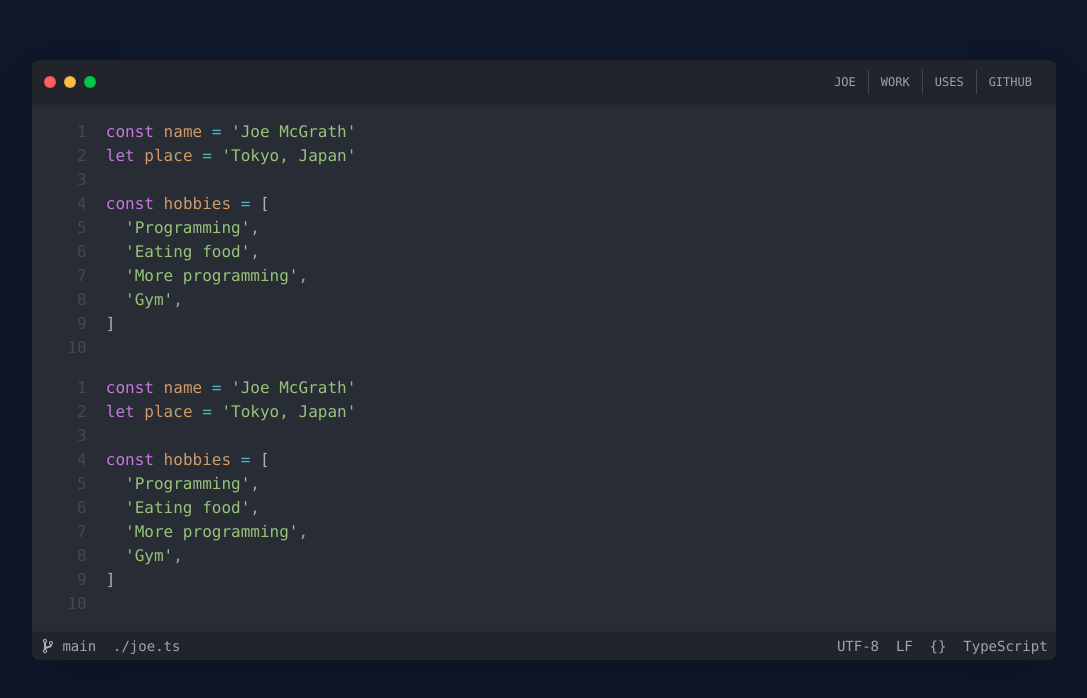
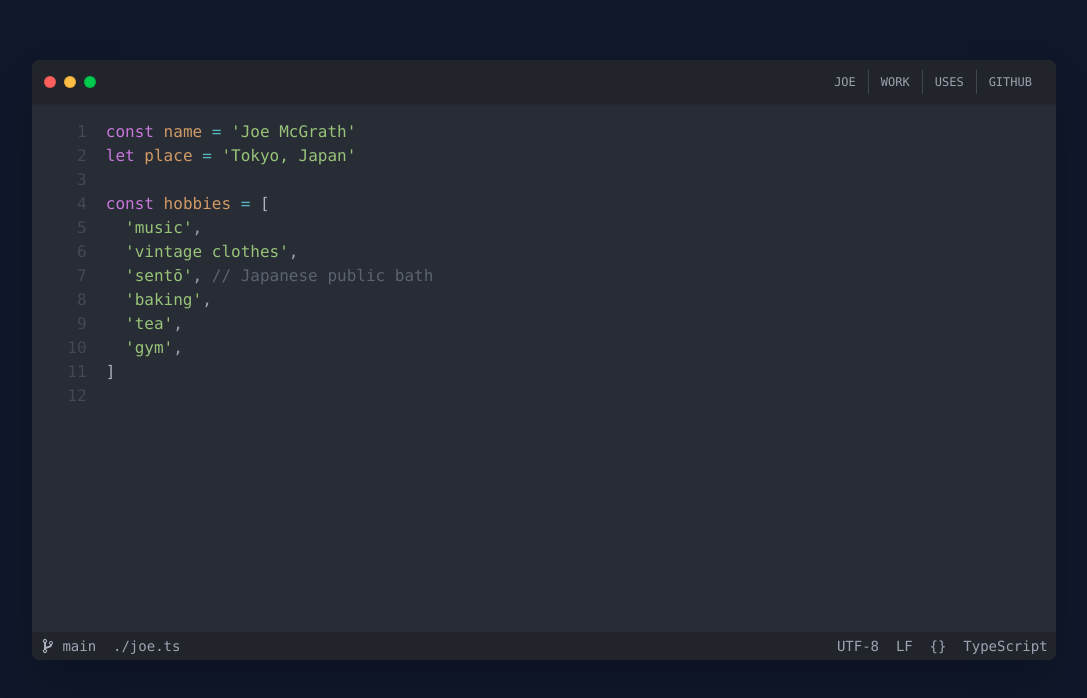
Before and after one commit to josephmcg/portfolio, a Next.js app: page /work in a window 1280 px wide. Shown: the top 698 px of the page, without its empty margins (96-1183 px from the left). Built offline with nearby package versions, Linux system fonts and the light colour scheme.

Commit message:
feat: wip terminal

```diff
--- a/src/app/globals.css
+++ b/src/app/globals.css
@@ -3,8 +3,8 @@
 @tailwind utilities;
 
 :root {
-  --primary: #282c34;
-  --scrollbar-color-track: var(--primary);
+  /* primary color */
+  --scrollbar-color-track: #282c34;
   /* plain color w/ 25% opacity */
   --scrollbar-color-thumb: rgba(171, 178, 191, 0.25);
   --scrollbar-width: thin;
@@ -15,6 +15,7 @@ body {
   @apply bg-slate-900 text-plain;
 }
 
+/* https://developer.chrome.com/docs/css-ui/scrollbar-styling#supporting_older_browser_versions */
 /* Modern browsers with `scrollbar-*` support */
 @supports (scrollbar-width: auto) {
   * {
--- a/src/app/layout.tsx
+++ b/src/app/layout.tsx
@@ -6,7 +6,7 @@ import { Inter } from 'next/font/google'
 
 import { Footer } from '~/components/Footer'
 import { Header } from '~/components/Header/Header'
-import { Terminal } from '~/components/Terminal'
+import { Terminal } from '~/components/Terminal/Terminal'
 
 const inter = Inter({ subsets: ['latin'] })
 
--- a/src/app/work/page.tsx
+++ b/src/app/work/page.tsx
@@ -1,4 +1,4 @@
-import { Terminal } from '~/components/Terminal'
+import { Terminal } from '~/components/Terminal/Terminal'
 
 export default function Work(): React.JSX.Element {
   return <Terminal />
--- a/src/components/Terminal.tsx
+++ /dev/null
@@ -1,119 +0,0 @@
-import { PropsWithChildren } from 'react'
-
-type EmptyLine = Record<string, never>
-
-type DeclarationLine = {
-  declaration: 'const' | 'let' | 'var'
-  name: string
-  value: string
-  type: 'string' | 'number' | 'boolean' | 'bracket'
-  indent?: number
-}
-
-type StandardLine = {
-  value: string
-  type: 'string' | 'number' | 'boolean' | 'bracket'
-  indent?: number
-}
-
-type Line = DeclarationLine | StandardLine | EmptyLine
-
-const lines: Line[] = [
-  {
-    declaration: 'const',
-    name: 'name',
-    value: 'Joe McGrath',
-    type: 'string',
-  },
-  {
-    declaration: 'let',
-    name: 'place',
-    value: 'Tokyo, Japan',
-    type: 'string',
-  },
-  {},
-  {
-    declaration: 'const',
-    name: 'hobbies',
-    value: '[',
-    type: 'bracket',
-  },
-  {
-    value: 'Programming',
-    type: 'string',
-    indent: 1,
-  },
-  {
-    value: 'Eating food',
-    type: 'string',
-    indent: 1,
-  },
-  {
-    value: 'More programming',
-    type: 'string',
-    indent: 1,
-  },
-  {
-    value: 'Gym',
-    type: 'string',
-    indent: 1,
-  },
-  {
-    value: ']',
-    type: 'bracket',
-  },
-  {},
-]
-
-export const Terminal: React.FC<PropsWithChildren> = ({ children }) => {
-  return (
-    <main className="flex-1 overflow-auto">
-      <pre className="relative py-4 text-gray-400">
-        {lines.map((line, i) => (
-          <div key={i} className="relative flex px-4">
-            <div className="w-[4ch] flex-shrink-0 select-none pr-[2ch] text-right text-gray-500/40 md:w-[6ch]">
-              <span className="">{i + 1}</span>
-            </div>
-            <div className="relative selection:bg-dark/25">
-              <span className="text-gray-400">
-                {line.indent ? ' '.repeat(line.indent * 2) : undefined}
-                {'declaration' in line ? (
-                  <>
-                    <span className="text-hue3">{line.declaration} </span>
-                    <span className="text-hue6">{line.name} </span>
-                    <span className="text-hue1">= </span>
-                    {line.type === 'string' ? (
-                      <span className="text-hue4">
-                        &apos;{line.value}&apos;
-                      </span>
-                    ) : (
-                      <span
-                        className={
-                          line.type === 'bracket' ? 'text-plain' : 'text-hue6'
-                        }
-                      >
-                        {line.value}
-                      </span>
-                    )}
-                  </>
-                ) : line.type === 'string' ? (
-                  <span className="text-hue4">&apos;{line.value}&apos;</span>
-                ) : (
-                  <span
-                    className={
-                      line.type === 'bracket' ? 'text-plain' : 'text-hue6'
-                    }
-                  >
-                    {line.value}
-                  </span>
-                )}
-                {line.indent ? ',' : ''}
-              </span>
-            </div>
-          </div>
-        ))}
-        {children}
-      </pre>
-    </main>
-  )
-}
--- /dev/null
+++ b/src/components/Terminal/Terminal.tsx
@@ -0,0 +1,98 @@
+import { TerminalDeclaration } from '~/components/Terminal/TerminalDeclaration'
+import type { Line } from '~/types'
+
+const lines: Line[] = [
+  {
+    declaration: 'const',
+    name: 'name',
+    value: 'Joe McGrath',
+    type: 'string',
+  },
+  {
+    declaration: 'let',
+    name: 'place',
+    value: 'Tokyo, Japan',
+    type: 'string',
+  },
+  { isEmpty: true },
+  {
+    declaration: 'const',
+    name: 'hobbies',
+    value: '[',
+    type: 'bracket',
+  },
+  {
+    value: 'music',
+    type: 'string',
+    indent: 1,
+  },
+  {
+    value: 'vintage clothes',
+    type: 'string',
+    indent: 1,
+  },
+  {
+    value: 'sentō',
+    type: 'string',
+    indent: 1,
+    comment: 'Japanese public bath',
+  },
+  {
+    value: 'baking',
+    type: 'string',
+    indent: 1,
+  },
+  {
+    value: 'tea',
+    type: 'string',
+    indent: 1,
+  },
+  {
+    value: 'gym',
+    type: 'string',
+    indent: 1,
+  },
+  {
+    value: ']',
+    type: 'bracket',
+  },
+  { isEmpty: true },
+]
+
+export const Terminal: React.FC<React.PropsWithChildren> = ({ children }) => {
+  return (
+    <main className="flex-1 overflow-auto">
+      <pre className="relative py-4 text-gray-400">
+        {lines.map((line, i) => (
+          <div key={i} className="relative flex px-4">
+            <div className="w-[4ch] flex-shrink-0 select-none pr-[2ch] text-right text-gray-500/40 md:w-[6ch]">
+              <span className="">{i + 1}</span>
+            </div>
+            <div className="relative selection:bg-dark/25">
+              {line.indent ? ' '.repeat(line.indent * 2) : undefined}
+              {'declaration' in line ? (
+                <TerminalDeclaration line={line} />
+              ) : line.type === 'string' ? (
+                <span className="text-hue4">&apos;{line.value}&apos;</span>
+              ) : (
+                <span
+                  className={
+                    line.type === 'bracket' ? 'text-plain' : 'text-hue6'
+                  }
+                >
+                  {line.value}
+                </span>
+              )}
+              {line.indent ? ',' : ''}
+              {line.comment ? (
+                <span className="text-dark">{` // ${line.comment}`}</span>
+              ) : (
+                ''
+              )}
+            </div>
+          </div>
+        ))}
+      </pre>
+    </main>
+  )
+}
--- /dev/null
+++ b/src/components/Terminal/TerminalDeclaration.tsx
@@ -0,0 +1,23 @@
+import { TerminalString } from '~/components/Terminal/TerminalString'
+import type { LineDeclaration } from '~/types'
+
+type Props = {
+  line: LineDeclaration
+}
+
+export const TerminalDeclaration: React.FC<Props> = ({ line }) => {
+  return (
+    <>
+      <span className="text-hue3">{line.declaration} </span>
+      <span className="text-hue6">{line.name} </span>
+      <span className="text-hue1">= </span>
+      {line.type === 'string' ? (
+        <TerminalString>{line.value}</TerminalString>
+      ) : (
+        <span className={line.type === 'bracket' ? 'text-plain' : 'text-hue6'}>
+          {line.value}
+        </span>
+      )}
+    </>
+  )
+}
--- /dev/null
+++ b/src/components/Terminal/TerminalLine.tsx
@@ -0,0 +1,39 @@
+import { TerminalDeclaration } from '~/components/Terminal/TerminalDeclaration'
+import type { Line } from '~/types'
+
+type Props = {
+  line: Line
+  lineNumber: number
+}
+
+export const Terminal: React.FC<Props> = ({ line, lineNumber }) => {
+  return (
+    <div className="relative flex px-4">
+      <div className="w-[4ch] flex-shrink-0 select-none pr-[2ch] text-right text-gray-500/40 md:w-[6ch]">
+        <span>{lineNumber}</span>
+      </div>
+      <div className="relative selection:bg-dark/25">
+        {line.indent ? ' '.repeat(line.indent * 2) : undefined}
+        {'isEmpty' in line ? (
+          ''
+        ) : 'declaration' in line ? (
+          <TerminalDeclaration line={line} />
+        ) : line.type === 'string' ? (
+          <span className="text-hue4">&apos;{line.value}&apos;</span>
+        ) : (
+          <span
+            className={line.type === 'bracket' ? 'text-plain' : 'text-hue6'}
+          >
+            {line.value}
+          </span>
+        )}
+        {line.indent ? ',' : ''}
+        {line.comment ? (
+          <span className="text-dark">{` // ${line.comment}`}</span>
+        ) : (
+          ''
+        )}
+      </div>
+    </div>
+  )
+}
--- /dev/null
+++ b/src/components/Terminal/TerminalString.tsx
@@ -0,0 +1,5 @@
+export const TerminalString: React.FC<React.PropsWithChildren> = ({
+  children,
+}) => {
+  return <span className="text-hue4">&apos;{children}&apos;</span>
+}
--- /dev/null
+++ b/src/types.ts
@@ -0,0 +1,18 @@
+type LineEmpty = {
+  isEmpty: true
+}
+
+export type LineStandard = {
+  value: string
+  type: 'string' | 'number' | 'boolean' | 'bracket'
+  indent?: number
+  comment?: string
+  isEmpty?: false
+}
+
+export type LineDeclaration = LineStandard & {
+  declaration: 'const' | 'let' | 'var'
+  name: string
+}
+
+export type Line = LineDeclaration | LineStandard | LineEmpty
--- a/tailwind.config.ts
+++ b/tailwind.config.ts
@@ -1,4 +1,4 @@
-import { Config } from 'tailwindcss'
+import type { Config } from 'tailwindcss'
 
 export default {
   content: [
@@ -20,7 +20,7 @@ export default {
         minimize: '#FFBD44',
         maximize: '#00CA4E',
         // one dark colors
-        primary: 'var(--primary)',
+        primary: '#282c34',
         secondary: '#21252b',
         plain: '#abb2bf',
         light: '#9da5b4',
--- a/tsconfig.json
+++ b/tsconfig.json
@@ -3,7 +3,8 @@
   "compilerOptions": {
     "paths": {
       "~/*": ["./src/*"]
-    }
+    },
+    "verbatimModuleSyntax": true
   },
   "include": [
     "next-env.d.ts",
```
